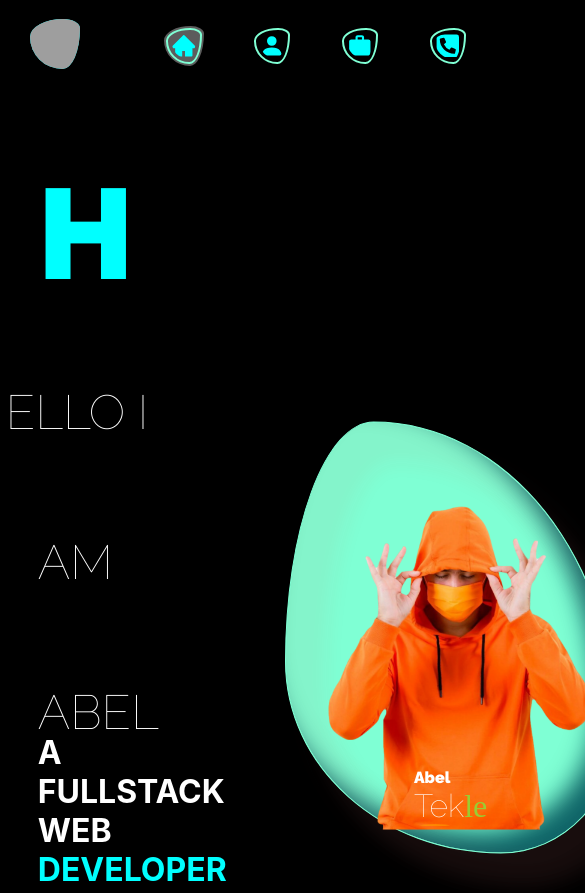
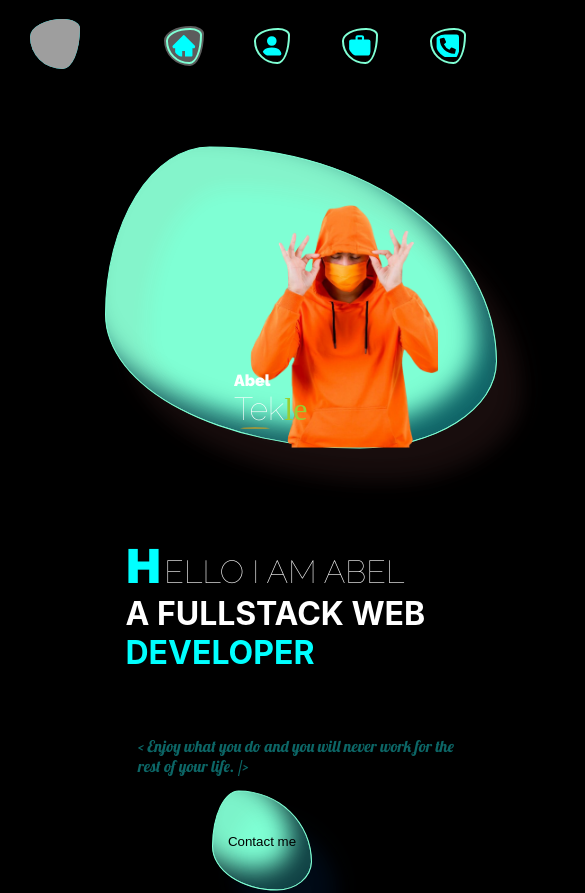
Before and after one commit to Abimills/Personal-Portofilio, a React (Create React App) app in the folder client/my-portofilio/: page / in a window 390 px wide. Shown: the top 893 px of the page, 585 px wide, since content can reach past the window. Built offline with nearby package versions, Linux system fonts and the light colour scheme; grey boxes are pictures that could not be loaded; a web font is replaced by a local one.

Commit message:
add some small reponsiveness

```diff
--- a/client/my-portofilio/src/Pages/Home/Home.jsx
+++ b/client/my-portofilio/src/Pages/Home/Home.jsx
@@ -9,10 +9,12 @@ import Navbar from "../../Components/Navbar/Navbar";
 
 const Home = () => {
   return (
+    <>
     <div className="all-pages-home-container">
       <HomeLanding />
 
     </div>
+    </>
   );
 };
 
--- a/client/my-portofilio/src/Pages/Home/home.css
+++ b/client/my-portofilio/src/Pages/Home/home.css
@@ -10,6 +10,7 @@
 background-color: black;
 
 width:100%;
+
 /* min-height:100vh; */
 /* min-height: 100vh; */
 /* will change this later */
@@ -33,7 +34,7 @@ flex-direction: column;
       margin-left: 20%;;
       font-size: 8rem;
       text-transform: uppercase;
-      font-family:  cursive;
+      /* font-family:  cursive; */
       color:aqua;
       font-family: 'Raleway', sans-serif;
       /* font-weight: 100;    */
@@ -130,16 +131,20 @@ font-weight: 600;
       border-radius: 50%;;
 }
 .hero-my-pic{
+
       width:650px;
       height: 400px;
       object-fit: cover;
       margin-left: -13rem;
+      /* background-color: red; */
       /* margin-top: -10.6rem; */
 
 
 }
 
 .main-home-page-container{
+      width: 100%;
+
       display: flex;
       align-items: center;
       /* flex-direction: row-reverse; */
@@ -586,3 +591,119 @@ animation: float 3s ease-in-out infinite;
       background-color: transparent;
   }
 }
+
+@media screen and (max-width:1000px){
+      .my-name{
+ margin-top: 16%;
+      margin-left: 5%;;
+      font-size: 4rem;
+      }
+      .main-home-page-container{
+            gap:1rem;
+            flex-wrap: wrap;
+      }
+      .my-job{
+
+      /* font-weight: 100;    */
+      margin-left: 5%;;
+      text-transform: uppercase;
+      margin-top:-3rem;
+      margin-bottom: 4rem;
+}
+.my-name span{
+      font-family: 'Raleway', sans-serif;
+      /* font-family:  cursive; */
+      font-weight: 100;
+      font-size: 3rem;
+
+      margin-left: -0.5rem;
+      color:white;
+
+}
+
+}
+@media screen and (max-width:880px){
+.main-home-page-container{
+      /* flex-direction: column; */
+      /* flex-direction: row-reverse; */
+      margin-top: 3rem;
+      /* background-color: red; */
+
+
+
+}
+.all-pages-home-container{
+      height: max-content;
+      /* margin-bottom: 4rem; */
+}
+.my-name{
+      font-size: 3rem;
+}
+.my-name span{
+      font-size: 2rem;
+}
+.introduction-title{
+      width: 40%;
+      padding: 10px;
+}
+.my-pic{
+      width:50%;
+}
+}
+
+@media screen and (max-width:740px){
+ .main-home-page-container{
+            flex-direction: column-reverse;
+            /* flex-direction: row-reverse; */
+            margin-top: 3rem;
+            /* background-color: red; */
+
+
+
+      }
+      .introduction-title{
+            width: 100%;
+            /* background-color: red; */
+      }
+      .my-name{
+            margin-bottom: 3rem;
+
+      }
+      .enjoy-work{
+            margin:0 2rem;
+      }
+      .my-pic{
+            width: 100%;
+      }
+      .send-contact-comments{
+            margin-left: -20%;;
+      }
+
+
+}
+
+@media screen and (max-width:480px){
+.my-pic{
+      width: 100%;
+      height:300px;
+}
+.hero-my-pic{
+      width: 300px;
+      height: 300px;
+      margin-left: 2rem;
+
+}
+.main-home-page-container{
+      width: 100%;
+      margin-left: 6rem;
+}
+
+}
+@media screen and (max-width:295px){
+   .my-name span{
+      margin-left: 0;
+      font-size: 1rem;
+
+
+   }
+}
```
